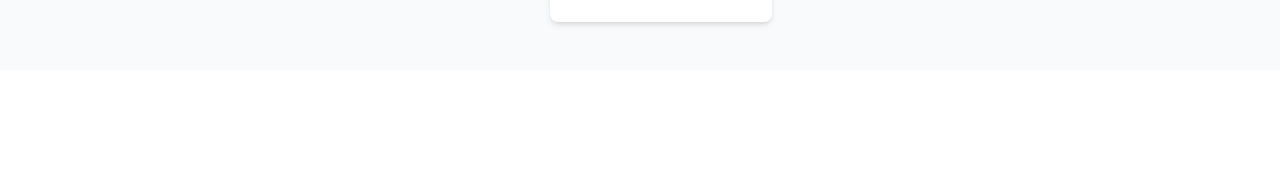
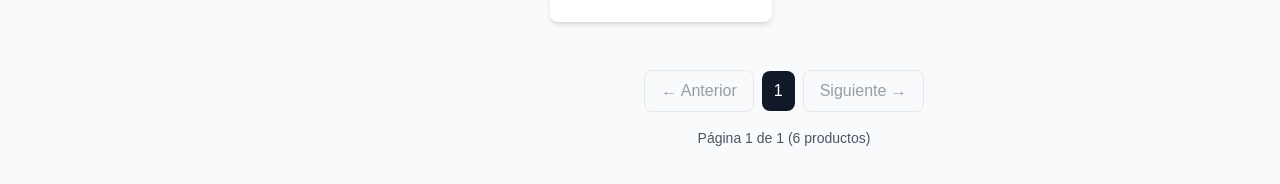
Before and after one commit to allanvillatoro/calio, a Next.js app: page /catalogo in a window 1280 px wide. Shown: the part 1126-1310 px from the top of the page. Before the commit the page ends 1196 px from the top, so only its background shows below. Built offline with nearby package versions, Linux system fonts and the light colour scheme.

Commit message:
Implement pagination for product listings in CatalogContent component

```diff
--- a/components/CatalogContent.tsx
+++ b/components/CatalogContent.tsx
@@ -22,6 +22,7 @@ export default function CatalogContent() {
   const router = useRouter();
 
   const allProducts = getProducts();
+  const PRODUCTS_PER_PAGE = 20;
 
   // Get selected categories from URL
   const selectedCategories = useMemo(() => {
@@ -30,6 +31,12 @@ export default function CatalogContent() {
     return categoriesParam
       .split(",")
       .filter((cat): cat is Category => CATEGORIES.includes(cat as Category));
+  }, [searchParams]);
+
+  // Get current page from URL
+  const currentPage = useMemo(() => {
+    const page = searchParams.get("pagina");
+    return page ? Math.max(1, parseInt(page, 10)) : 1;
   }, [searchParams]);
 
   // Filter and sort products
@@ -53,6 +60,13 @@ export default function CatalogContent() {
     return filtered;
   }, [allProducts, selectedCategories]);
 
+  // Calculate pagination values
+  const totalPages = Math.ceil(filteredProducts.length / PRODUCTS_PER_PAGE);
+  const validPage = Math.min(currentPage, Math.max(1, totalPages));
+  const startIndex = (validPage - 1) * PRODUCTS_PER_PAGE;
+  const endIndex = startIndex + PRODUCTS_PER_PAGE;
+  const paginatedProducts = filteredProducts.slice(startIndex, endIndex);
+
   // Handle category toggle
   const toggleCategory = (category: Category) => {
     const newCategories = selectedCategories.includes(category)
@@ -65,6 +79,8 @@ export default function CatalogContent() {
     } else {
       params.set("categorias", newCategories.join(","));
     }
+    // Reset to page 1 when filters change
+    params.delete("pagina");
 
     router.push(`/catalogo?${params.toString()}`);
   };
@@ -73,6 +89,18 @@ export default function CatalogContent() {
   const selectAll = () => {
     const params = new URLSearchParams(searchParams.toString());
     params.delete("categorias");
+    params.delete("pagina");
+    router.push(`/catalogo?${params.toString()}`);
+  };
+
+  // Handle page change
+  const goToPage = (page: number) => {
+    const params = new URLSearchParams(searchParams.toString());
+    if (page === 1) {
+      params.delete("pagina");
+    } else {
+      params.set("pagina", page.toString());
+    }
     router.push(`/catalogo?${params.toString()}`);
   };
 
@@ -158,11 +186,55 @@ export default function CatalogContent() {
           {/* Products Grid */}
           <div className="flex-1">
             {filteredProducts.length > 0 ? (
-              <div className="grid grid-cols-1 md:grid-cols-2 lg:grid-cols-4 gap-6">
-                {filteredProducts.map((product) => (
-                  <ProductCard key={product.id} product={product} />
-                ))}
-              </div>
+              <>
+                <div className="grid grid-cols-1 md:grid-cols-2 lg:grid-cols-4 gap-6 mb-8">
+                  {paginatedProducts.map((product) => (
+                    <ProductCard key={product.id} product={product} />
+                  ))}
+                </div>
+
+                {/* Pagination */}
+                <div className="flex items-center justify-center gap-2 mt-12">
+                  <button
+                    onClick={() => goToPage(validPage - 1)}
+                    disabled={validPage === 1}
+                    className="px-4 py-2 border border-gray-300 rounded-lg text-gray-700 hover:bg-gray-50 disabled:opacity-50 disabled:cursor-not-allowed"
+                  >
+                    ← Anterior
+                  </button>
+
+                  <div className="flex gap-1">
+                    {Array.from({ length: totalPages }, (_, i) => i + 1).map(
+                      (page) => (
+                        <button
+                          key={page}
+                          onClick={() => goToPage(page)}
+                          className={`px-3 py-2 rounded-lg ${
+                            page === validPage
+                              ? "bg-gray-900 text-white"
+                              : "border border-gray-300 text-gray-700 hover:bg-gray-50"
+                          }`}
+                        >
+                          {page}
+                        </button>
+                      ),
+                    )}
+                  </div>
+
+                  <button
+                    onClick={() => goToPage(validPage + 1)}
+                    disabled={validPage === totalPages}
+                    className="px-4 py-2 border border-gray-300 rounded-lg text-gray-700 hover:bg-gray-50 disabled:opacity-50 disabled:cursor-not-allowed"
+                  >
+                    Siguiente →
+                  </button>
+                </div>
+
+                <div className="text-center text-gray-600 text-sm mt-4">
+                  Página {validPage} de {totalPages} ({filteredProducts.length}{" "}
+                  productos)
+                </div>
+              </>
             ) : (
               <div className="bg-white rounded-lg shadow-md p-12 text-center">
                 <p className="text-gray-600 text-lg">
```
